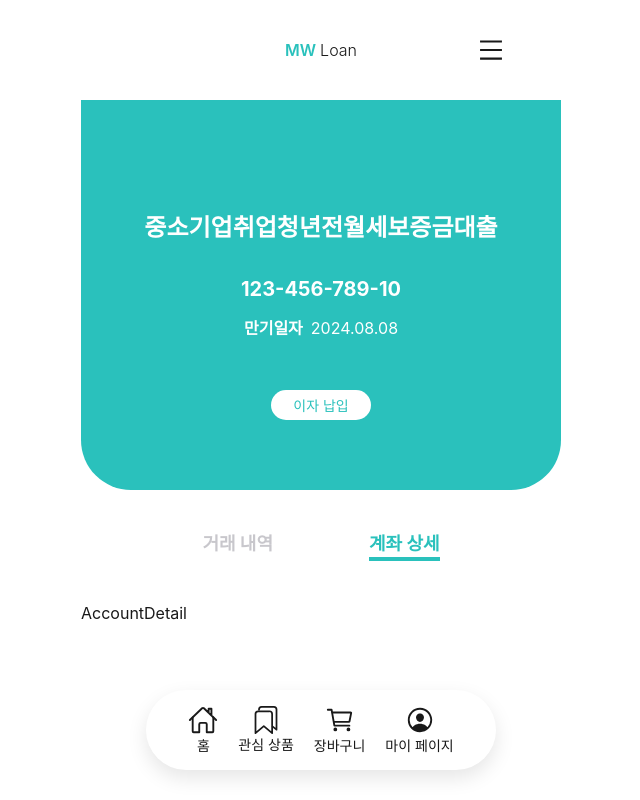
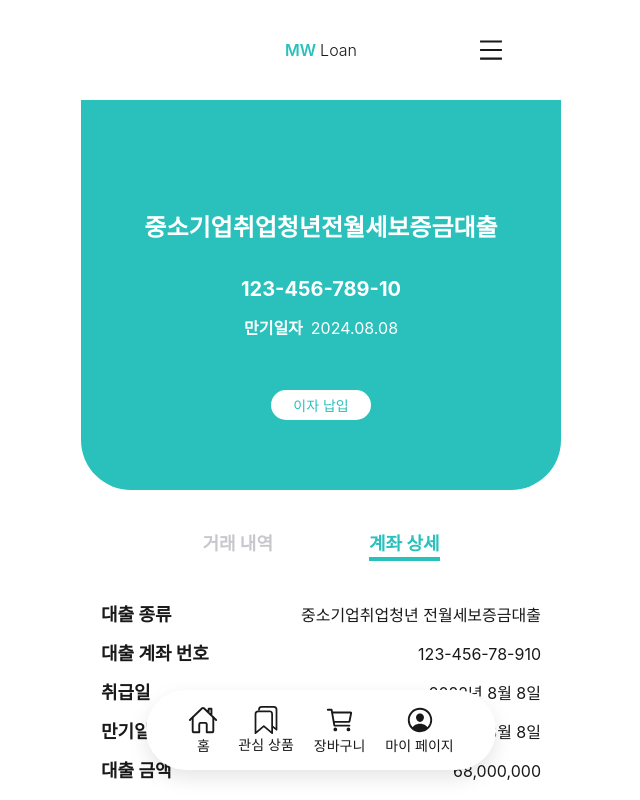
Before and after one commit to whtmdgn1409/Mini-Project-6-FE, a React (Vite) app: page /userloan/1 in a window 1280 px wide. Both pictures are taken after a click on the element "계좌 상세". Shown: the top 800 px of the page, without its empty margins (319-959 px from the left). Built offline with nearby package versions, Linux system fonts and the light colour scheme; a web font is replaced by a local one.

Commit message:
[#5] Feat: 이용 중인 대출 페이지 계좌 상세

```diff
--- a/src/components/UserLoan/AccountDetail.tsx
+++ b/src/components/UserLoan/AccountDetail.tsx
@@ -3,7 +3,60 @@ import React from 'react';
 type Props = {};
 
 const AccountDetail = (props: Props) => {
-  return <div>AccountDetail</div>;
+  return (
+    <ul className='px-[20px]'>
+      <li className='flex w-full flex-row items-center my-3'>
+        <span className='basis-1/3 font-bold text-[18px]'>대출 종류</span>
+        <span className='basis-2/3 text-right'>
+          중소기업취업청년 전월세보증금대출
+        </span>
+      </li>
+      <li className='flex w-full flex-row items-center my-3'>
+        <span className='basis-1/3 font-bold text-[18px]'>대출 계좌 번호</span>
+        <span className='basis-2/3 text-right'>123-456-78-910</span>
+      </li>
+      <li className='flex w-full flex-row items-center my-3'>
+        <span className='basis-1/3 font-bold text-[18px]'>취급일</span>
+        <span className='basis-2/3 text-right'>2022년 8월 8일</span>
+      </li>
+      <li className='flex w-full flex-row items-center my-3'>
+        <span className='basis-1/3 font-bold text-[18px]'>만기일</span>
+        <span className='basis-2/3 text-right'>2024년 8월 8일</span>
+      </li>
+      <li className='flex w-full flex-row items-center my-3'>
+        <span className='basis-1/3 font-bold text-[18px]'>대출 금액</span>
+        <span className='basis-2/3 text-right'>68,000,000</span>
+      </li>
+      <li className='flex w-full flex-row items-center my-3'>
+        <span className='basis-1/3 font-bold text-[18px]'>대출 잔액</span>
+        <span className='basis-2/3 text-right'>68,000,000</span>
+      </li>
+      <li className='flex w-full flex-row items-center my-3'>
+        <span className='basis-1/3 font-bold text-[18px]'>
+          이체지정일(주기)
+        </span>
+        <span className='basis-2/3 text-right'>15일(1개월)</span>
+      </li>
+      <li className='flex w-full flex-row items-center my-3'>
+        <span className='basis-1/3 font-bold text-[18px]'>
+          다음 이자 납입일
+        </span>
+        <span className='basis-2/3 text-right'>2023년 3월 15일</span>
+      </li>
+      <li className='flex w-full flex-row items-center my-3'>
+        <span className='basis-1/3 font-bold text-[18px]'>대출 이율</span>
+        <span className='basis-2/3 text-right'>1.2%</span>
+      </li>
+      <li className='flex w-full flex-row items-center my-3'>
+        <span className='basis-1/3 font-bold text-[18px]'>연체 여부</span>
+        <span className='basis-2/3 text-right'>정상</span>
+      </li>
+      <li className='flex w-full flex-row items-center my-3'>
+        <span className='basis-1/3 font-bold text-[18px]'>고객명</span>
+        <span className='basis-2/3 text-right'>미왕이</span>
+      </li>
+    </ul>
+  );
 };
 
 export default AccountDetail;
```
